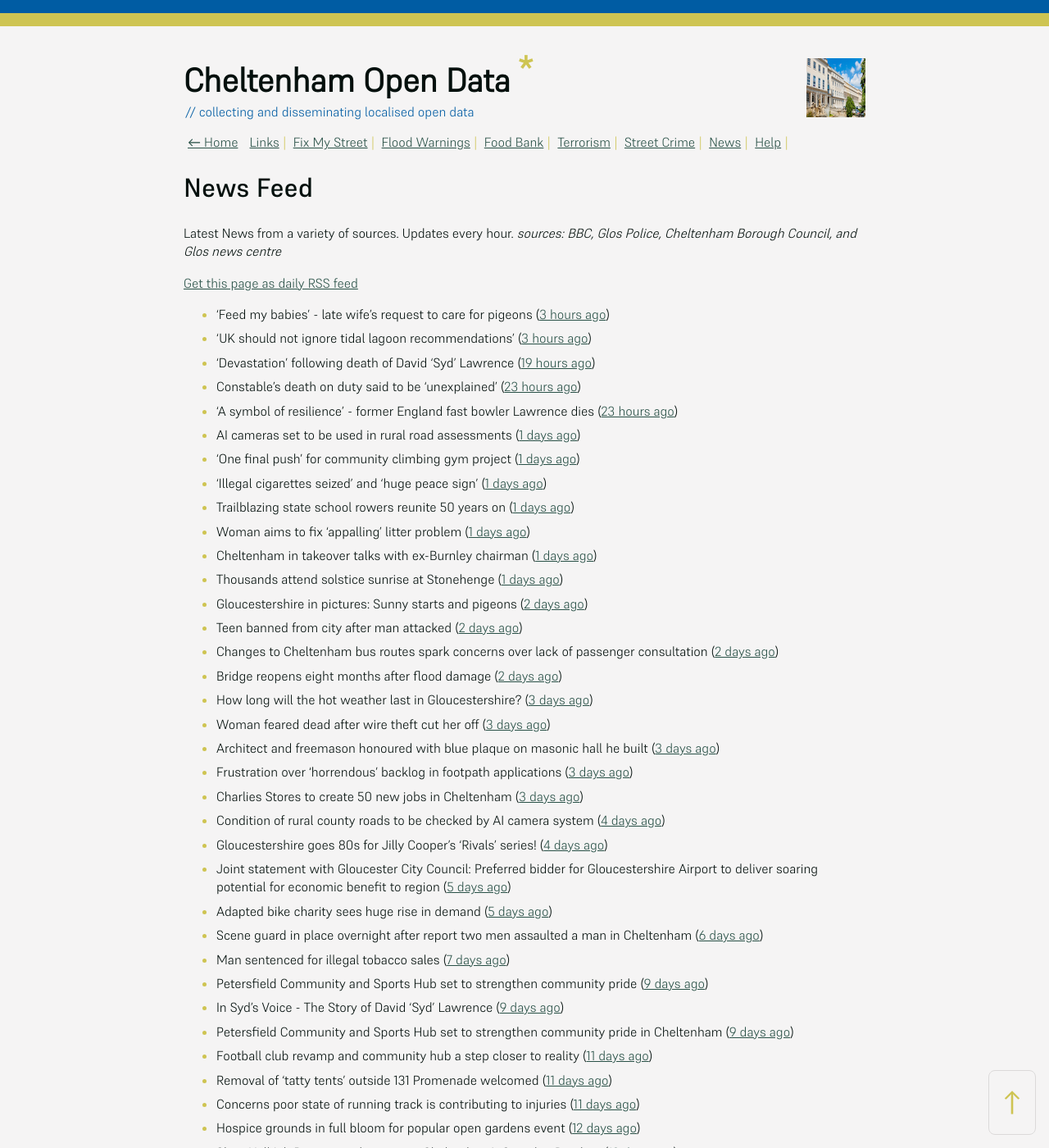
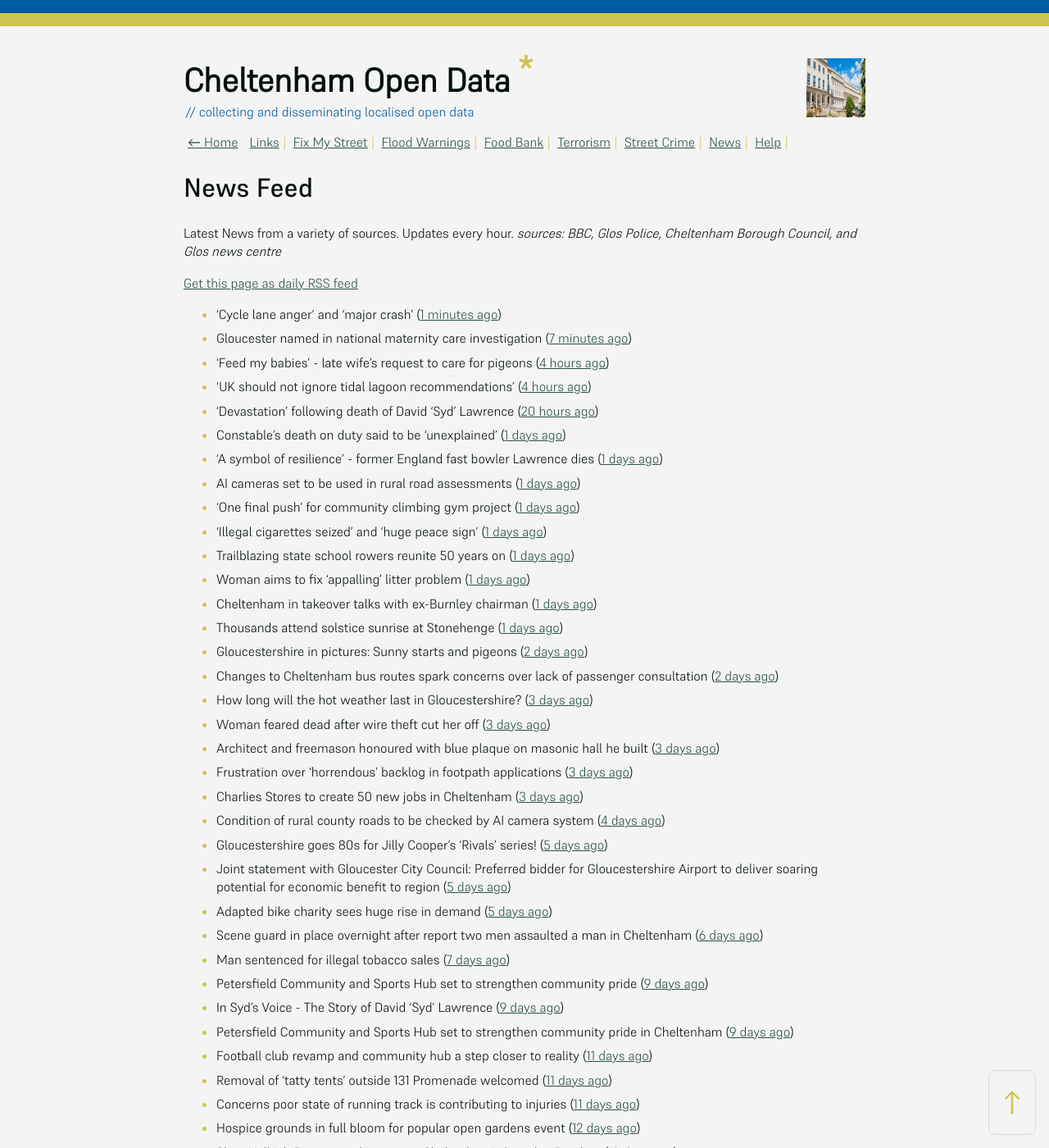
Before and after one commit to mat-0/cheltenham-open-data, a Jekyll site: the page built from _pages/news.md, in a window 1280 px wide and 1400 px high. Shown: the whole window at 82% size. Built offline with Jekyll 4.4.1, drawn with Linux system fonts in a browser that asks for light colours; some of the changed text lies outside the part shown.

Commit message:
Updated 2025-06-23 09:57:48

```diff
--- a/_pages/news.md
+++ b/_pages/news.md
@@ -12,11 +12,13 @@ _sources: BBC, Glos Police, Cheltenham Borough Council, and Glos news centre_
 [Get this page as daily RSS feed](/daily.rss)
 
 <!-- news_marker starts -->
-- 'Feed my babies' - late wife's request to care for pigeons ([3 hours ago](https://www.bbc.com/news/videos/cn5kz4470rqo))
-- 'UK should not ignore tidal lagoon recommendations' ([3 hours ago](https://www.bbc.com/news/articles/cvgd5ey411mo))
-- 'Devastation' following death of David 'Syd' Lawrence ([19 hours ago](https://www.bbc.com/news/articles/cvg9r0j5g08o))
-- Constable's death on duty said to be 'unexplained' ([23 hours ago](https://www.bbc.com/news/articles/c39z0d12k88o))
-- 'A symbol of resilience' - former England fast bowler Lawrence dies ([23 hours ago](https://www.bbc.com/sport/cricket/articles/c07d973k0zzo))
+- 'Cycle lane anger' and 'major crash' ([1 minutes ago](https://www.bbc.com/news/articles/cy0w90d8dn6o))
+- Gloucester named in national maternity care investigation ([7 minutes ago](https://www.bbc.com/news/articles/c994x95yygyo))
+- 'Feed my babies' - late wife's request to care for pigeons ([4 hours ago](https://www.bbc.com/news/videos/cn5kz4470rqo))
+- 'UK should not ignore tidal lagoon recommendations' ([4 hours ago](https://www.bbc.com/news/articles/cvgd5ey411mo))
+- 'Devastation' following death of David 'Syd' Lawrence ([20 hours ago](https://www.bbc.com/news/articles/cvg9r0j5g08o))
+- Constable's death on duty said to be 'unexplained' ([1 days ago](https://www.bbc.com/news/articles/c39z0d12k88o))
+- 'A symbol of resilience' - former England fast bowler Lawrence dies ([1 days ago](https://www.bbc.com/sport/cricket/articles/c07d973k0zzo))
 - AI cameras set to be used in rural road assessments ([1 days ago](https://www.bbc.com/news/articles/c62g921l14jo))
 - 'One final push' for community climbing gym project ([1 days ago](https://www.bbc.com/news/articles/cx2v55q5kpeo))
 - 'Illegal cigarettes seized' and 'huge peace sign' ([1 days ago](https://www.bbc.com/news/articles/cy9x4grl3zno))
@@ -25,16 +27,14 @@ _sources: BBC, Glos Police, Cheltenham Borough Council, and Glos news centre_
 - Cheltenham in takeover talks with ex-Burnley chairman ([1 days ago](https://www.bbc.com/sport/football/articles/ckg3v5135meo))
 - Thousands attend solstice sunrise at Stonehenge ([1 days ago](https://www.bbc.com/news/articles/cg75gp1y233o))
 - Gloucestershire in pictures: Sunny starts and pigeons ([2 days ago](https://www.bbc.com/news/articles/cwye9g90870o))
-- Teen banned from city after man attacked ([2 days ago](https://www.bbc.com/news/articles/c75rl4we60wo))
 - Changes to Cheltenham bus routes spark concerns over lack of passenger consultation ([2 days ago](https://gloucesternewscentre.co.uk/changes-to-cheltenham-bus-routes-spark-concerns-over-lack-of-passenger-consultation/))
-- Bridge reopens eight months after flood damage ([2 days ago](https://www.bbc.com/news/articles/cz09md3ve3no))
 - How long will the hot weather last in Gloucestershire? ([3 days ago](https://www.bbc.co.uk/sounds/play/p0lkf1rq))
 - Woman feared dead after wire theft cut her off ([3 days ago](https://www.bbc.com/news/articles/cp3k96521neo))
 - Architect and freemason honoured with blue plaque on masonic hall he built ([3 days ago](https://gloucesternewscentre.co.uk/architect-and-freemason-honoured-with-blue-plaque-on-masonic-hall-he-built/))
 - Frustration over ‘horrendous’ backlog in footpath applications ([3 days ago](https://gloucesternewscentre.co.uk/frustration-over-horrendous-backlog-in-footpath-applications/))
 - Charlies Stores to create 50 new jobs in Cheltenham ([3 days ago](https://gloucesternewscentre.co.uk/charlies-stores-to-create-50-new-jobs-in-cheltenham/))
 - Condition of rural county roads to be checked by AI camera system ([4 days ago](https://gloucesternewscentre.co.uk/condition-of-rural-county-roads-to-be-checked-by-ai-camera-system/))
-- Gloucestershire goes 80s for Jilly Cooper’s ‘Rivals’ series! ([4 days ago](https://www.bbc.co.uk/sounds/play/p0ljxnh1))
+- Gloucestershire goes 80s for Jilly Cooper’s ‘Rivals’ series! ([5 days ago](https://www.bbc.co.uk/sounds/play/p0ljxnh1))
 - Joint statement with Gloucester City Council: Preferred bidder for Gloucestershire Airport to deliver soaring potential for economic benefit to region ([5 days ago](https://www.cheltenham.gov.uk/news/article/3021/joint_statement_with_gloucester_city_council_preferred_bidder_for_gloucestershire_airport_to_deliver_soaring_potential_for_economic_benefit_to_region))
 - Adapted bike charity sees huge rise in demand ([5 days ago](https://www.bbc.co.uk/sounds/play/p0ljrsvr))
 - Scene guard in place overnight after report two men assaulted a man in Cheltenham ([6 days ago](https://gloucesternewscentre.co.uk/scene-guard-in-place-overnight-after-report-two-men-assaulted-a-man-in-cheltenham/))
```
Also changed, not shown: other parts of _pages/news.md (+5 -5 lines), _data/flood.json (+4 -4 lines), _pages/fix-my-street.md (+2 -2 lines), index.md (+5 -5 lines).
